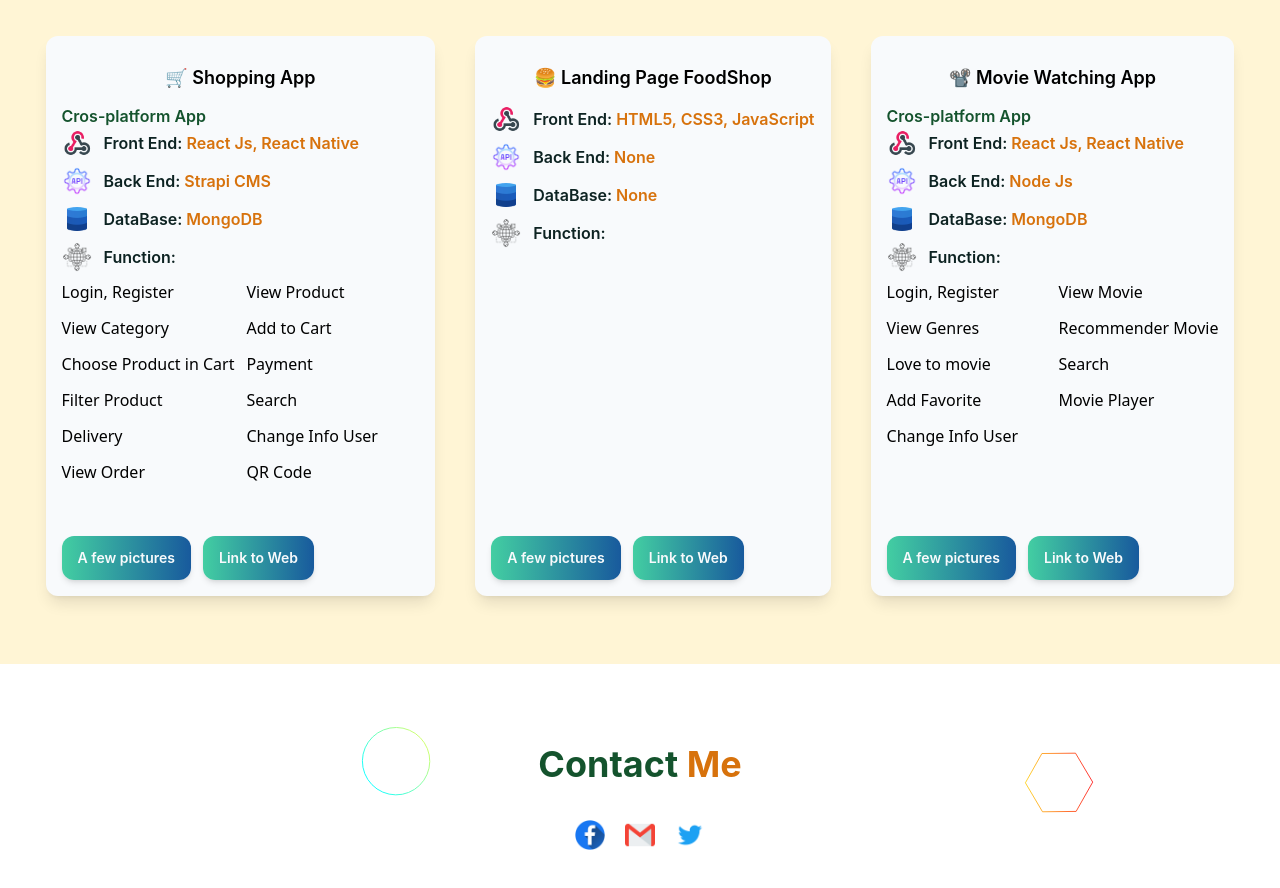
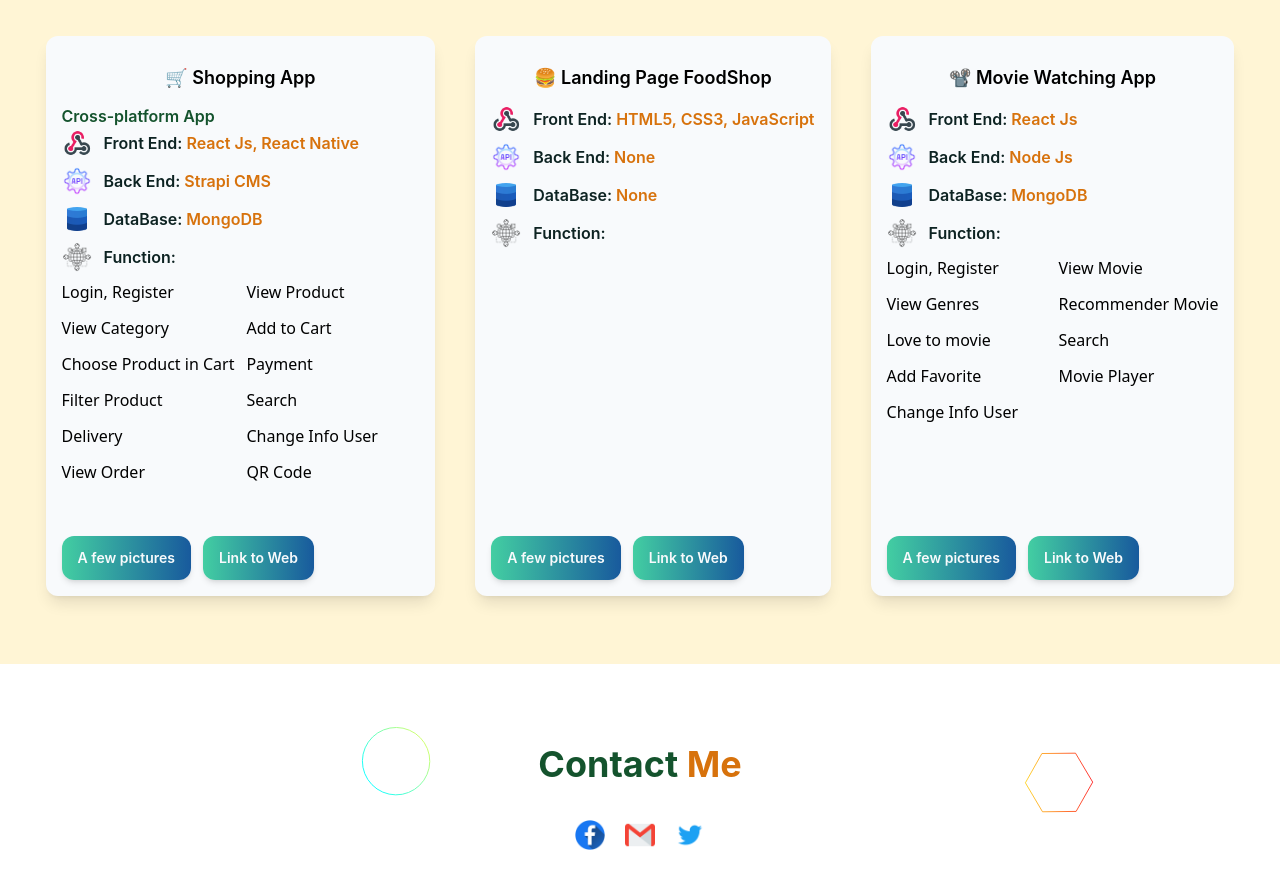
Before and after one commit to TungThanhHoang/portfolio, a React (Create React App) app: page / in a window 1280 px wide. Shown: the part 1651-2539 px from the top of the page. Built offline with nearby package versions, Linux system fonts and the light colour scheme.

Commit message:
fix title

```diff
--- a/src/components/Portfolio.js
+++ b/src/components/Portfolio.js
@@ -28,7 +28,7 @@ function Portfolio() {
                 🛒 Shopping App
               </div>
               <div className="font-semibold text-green-900">
-                Cros-platform App
+                Cross-platform App
               </div>
               <ul>
                 <li className="flex items-center gap-3">
@@ -106,7 +106,7 @@ function Portfolio() {
               </ul>
               <div className="absolute bottom-4 flex items-center">
                 <div className="font-semibold text-sm px-4 py-3 text-slate-50 shadow-md bg-gradient-to-r from-colorbutton to-colorbutton2  hover:from-colorbutton2 hover:to-colorbutton rounded-xl">
-                   A few pictures
+                  A few pictures
                 </div>
                 <a
                   rel="noopener noreferrer"
@@ -166,7 +166,7 @@ function Portfolio() {
               </ul>
               <div className="absolute bottom-4 flex items-center">
                 <div className="font-semibold text-sm px-4 py-3 text-slate-50 shadow-md bg-gradient-to-r from-colorbutton to-colorbutton2  hover:from-colorbutton2 hover:to-colorbutton rounded-xl">
-                   A few pictures
+                  A few pictures
                 </div>
                 <a
                   rel="noopener noreferrer"
@@ -188,16 +188,13 @@ function Portfolio() {
               <div className="text-center font-semibold  dark:text-slate-50 py-3 text-lg">
                 📽️ Movie Watching App
               </div>
-              <div className="font-semibold text-green-900">
-                Cros-platform App
-              </div>
-              <ul>
+            <ul>
                 <li className="flex items-center gap-3">
                   <img src="../../frontend.png" alt="" width={30} height={30} />{" "}
                   <span className="font-semibold text-darkcustom dark:text-slate-100">
                     Front End:{" "}
                     <span className="text-orangecustom cursor-pointer ">
-                      React Js, React Native
+                      React Js
                     </span>
                   </span>
                 </li>
@@ -258,7 +255,7 @@ function Portfolio() {
               </ul>
               <div className="absolute bottom-4 flex items-center">
                 <div className="font-semibold text-sm px-4 py-3 text-slate-50 shadow-md bg-gradient-to-r from-colorbutton to-colorbutton2  hover:from-colorbutton2 hover:to-colorbutton rounded-xl">
-                   A few pictures
+                  A few pictures
                 </div>
                 <a
                   rel="noopener noreferrer"
--- a/tailwind.config.js
+++ b/tailwind.config.js
@@ -22,6 +22,7 @@ module.exports = {
       },
       height: {
         128: "35rem",
+
       },
       width: {
         90: "23rem",
```
